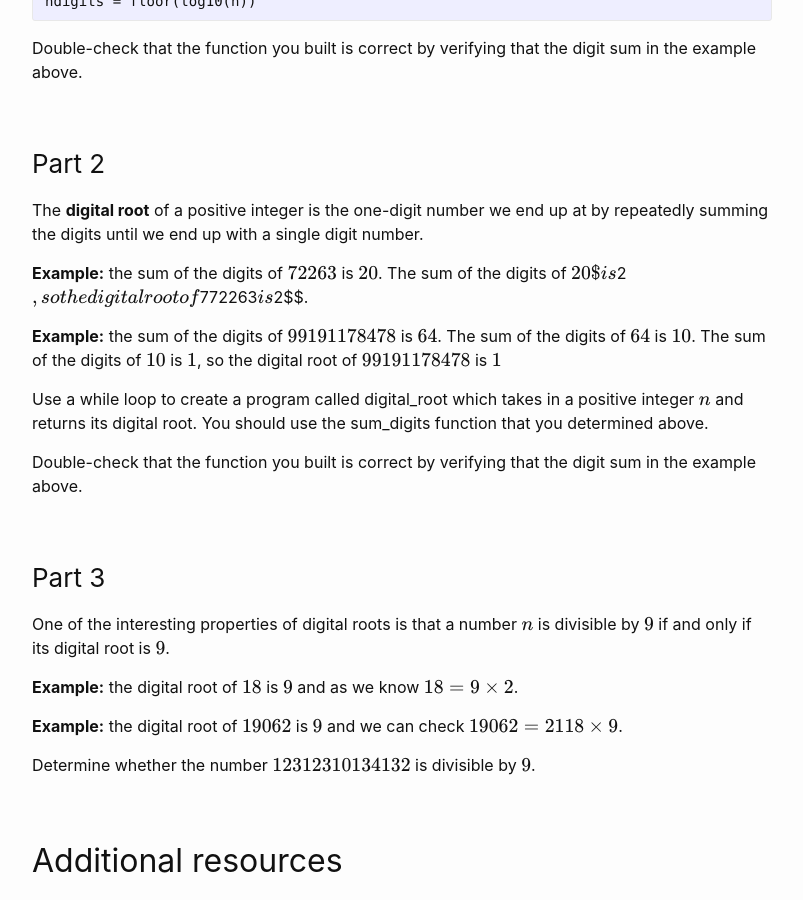
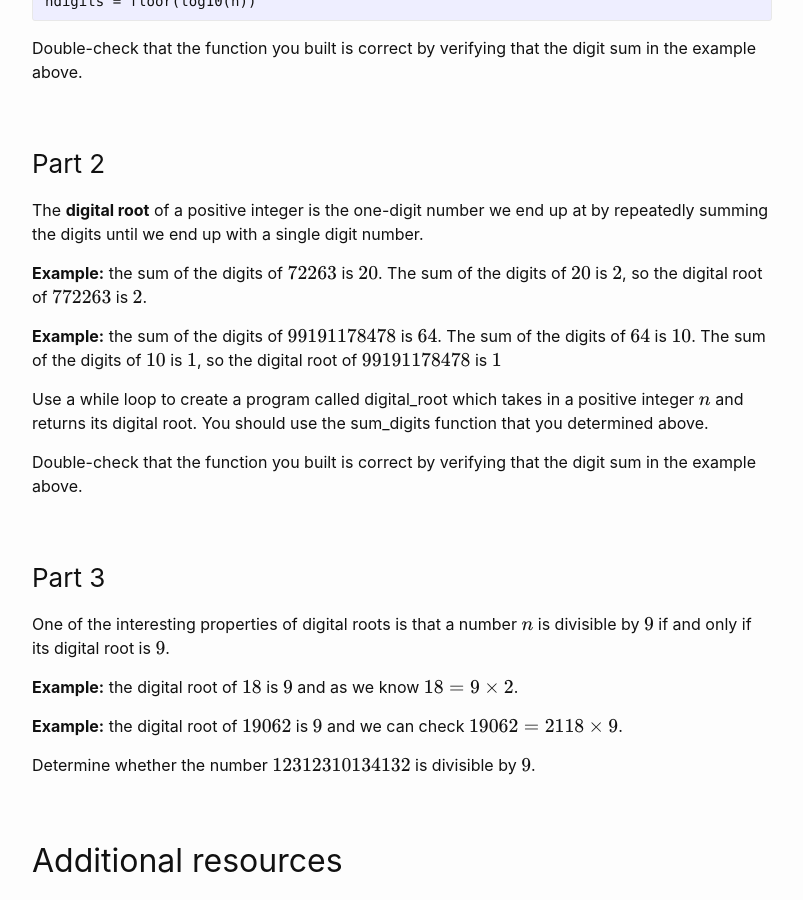
Before and after one commit to wcasper/math107spring2021, a Jekyll site: the page built from worksheets/ws2/ws2.md, in a window 1280 px wide and 900 px high, scrolled down 2005 px. Shown: the whole window, without its empty margins (238-1041 px from the left). Built offline with Jekyll 4.4.1, drawn with Linux system fonts in a browser that asks for light colours.

Commit message:
fixed typo

```diff
--- a/worksheets/ws2/ws2.md
+++ b/worksheets/ws2/ws2.md
@@ -69,7 +69,7 @@ Double-check that the function you built is correct by verifying that the digit
 
 The **digital root** of a positive integer is the one-digit number we end up at by repeatedly summing the digits until we end up with a single digit number.
 
-**Example:** the sum of the digits of $$72263$$ is $$20$$.  The sum of the digits of $$20$ is $$2$$, so the digital root of $$772263$$ is $$2$$.
+**Example:** the sum of the digits of $$72263$$ is $$20$$.  The sum of the digits of $$20$$ is $$2$$, so the digital root of $$772263$$ is $$2$$.
 
 **Example:** the sum of the digits of $$99191178478$$ is $$64$$.  The sum of the digits of $$64$$ is $$10$$.  The sum of the digits of $$10$$ is $$1$$, so the digital root of $$99191178478$$ is $$1$$
 
```
